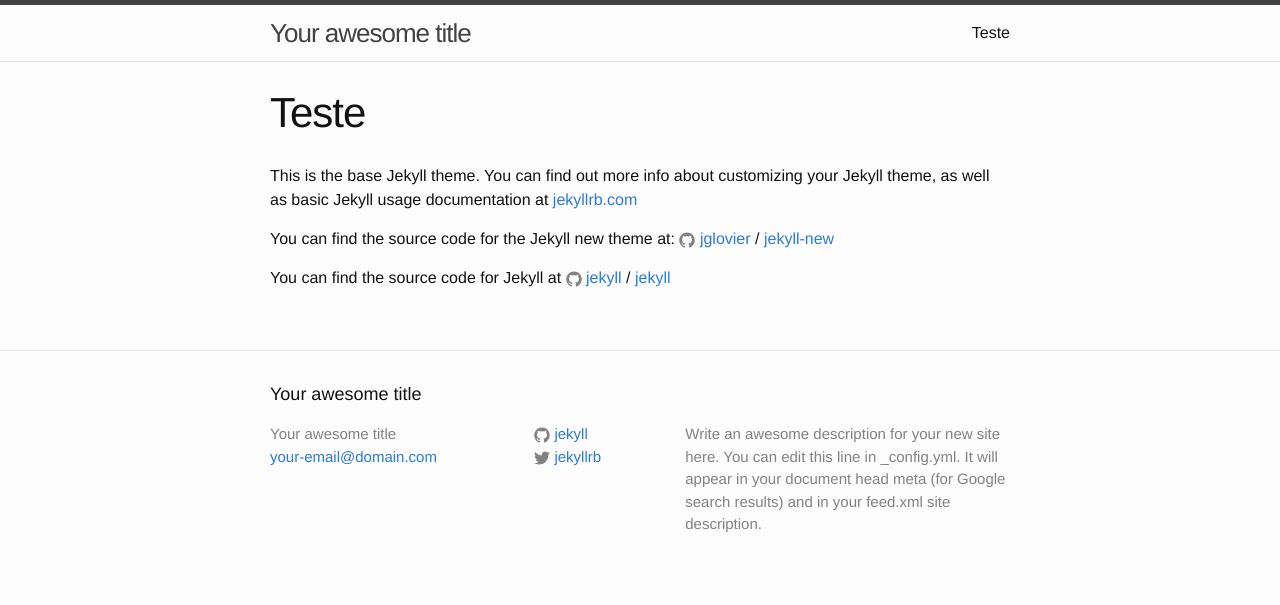
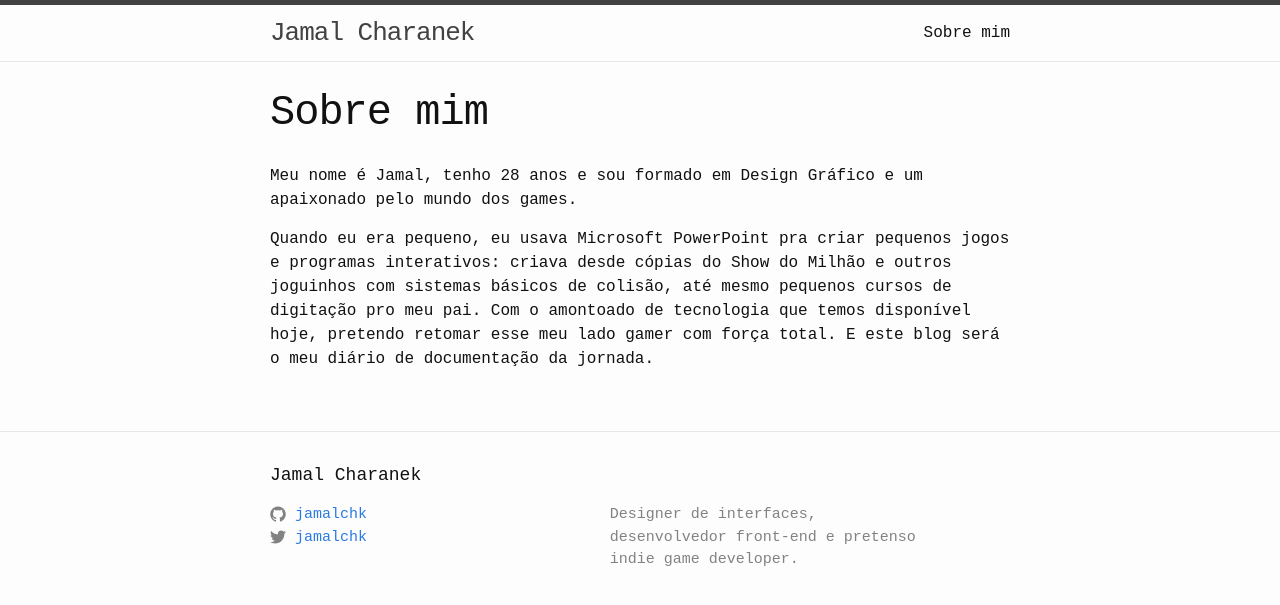
Before and after one commit to jamalchk/jamalchk.github.io, a Jekyll site: the page built from about.md, in a window 1280 px wide. Shown: the top 605 px of the page. Built offline with Jekyll 4.4.1, drawn with Linux system fonts in a browser that asks for light colours.

```diff
--- a/_config.yml
+++ b/_config.yml
@@ -6,16 +6,13 @@
 # 'jekyll serve'. If you change this file, please restart the server process.
 
 # Site settings
-title: Your awesome title
-email: your-email@domain.com
+title: Jamal Charanek
 description: > # this means to ignore newlines until "baseurl:"
-  Write an awesome description for your new site here. You can edit this
-  line in _config.yml. It will appear in your document head meta (for
-  Google search results) and in your feed.xml site description.
+  Designer de interfaces, desenvolvedor front-end e pretenso indie game developer.
 baseurl: "" # the subpath of your site, e.g. /blog
-url: "http://yourdomain.com" # the base hostname & protocol for your site
-twitter_username: jekyllrb
-github_username:  jekyll
+url: "https://jamalchk.com" # the base hostname & protocol for your site
+twitter_username: jamalchk
+github_username:  jamalchk
 
 # Build settings
 markdown: kramdown
--- a/_includes/footer.html
+++ b/_includes/footer.html
@@ -5,14 +5,7 @@
     <h2 class="footer-heading">{{ site.title }}</h2>
 
     <div class="footer-col-wrapper">
-      <div class="footer-col footer-col-1">
-        <ul class="contact-list">
-          <li>{{ site.title }}</li>
-          <li><a href="mailto:{{ site.email }}">{{ site.email }}</a></li>
-        </ul>
-      </div>
-
-      <div class="footer-col footer-col-2">
+      <div class="footer-col footer-col-3">
         <ul class="social-media-list">
           {% if site.github_username %}
           <li>
--- a/about.md
+++ b/about.md
@@ -1,15 +1,9 @@
 ---
 layout: page
-title: Teste
-permalink: /teste/
+title: Sobre mim
+permalink: /about/
 ---
 
-This is the base Jekyll theme. You can find out more info about customizing your Jekyll theme, as well as basic Jekyll usage documentation at [jekyllrb.com](http://jekyllrb.com/)
+Meu nome é Jamal, tenho 28 anos e sou formado em Design Gráfico e um apaixonado pelo mundo dos games.
 
-You can find the source code for the Jekyll new theme at:
-{% include icon-github.html username="jglovier" %} /
-[jekyll-new](https://github.com/jglovier/jekyll-new)
-
-You can find the source code for Jekyll at
-{% include icon-github.html username="jekyll" %} /
-[jekyll](https://github.com/jekyll/jekyll)
+Quando eu era pequeno, eu usava Microsoft PowerPoint pra criar pequenos jogos e programas interativos: criava desde cópias do Show do Milhão e outros joguinhos com sistemas básicos de colisão, até mesmo pequenos cursos de digitação pro meu pai. Com o amontoado de tecnologia que temos disponível hoje, pretendo retomar esse meu lado gamer com força total. E este blog será o meu diário de documentação da jornada.
--- a/css/main.scss
+++ b/css/main.scss
@@ -6,7 +6,7 @@
 
 
 // Our variables
-$base-font-family: "Helvetica Neue", Helvetica, Arial, sans-serif;
+$base-font-family: monospace;
 $base-font-size:   16px;
 $base-font-weight: 400;
 $small-font-size:  $base-font-size * 0.875;
```
Also changed, not shown: _posts/2018-03-03-welcome-to-jekyll.markdown (deleted, +0 -25 lines), _posts/2018-03-31-iniciando-a-jornada.markdown (added, +22 -0 lines).
